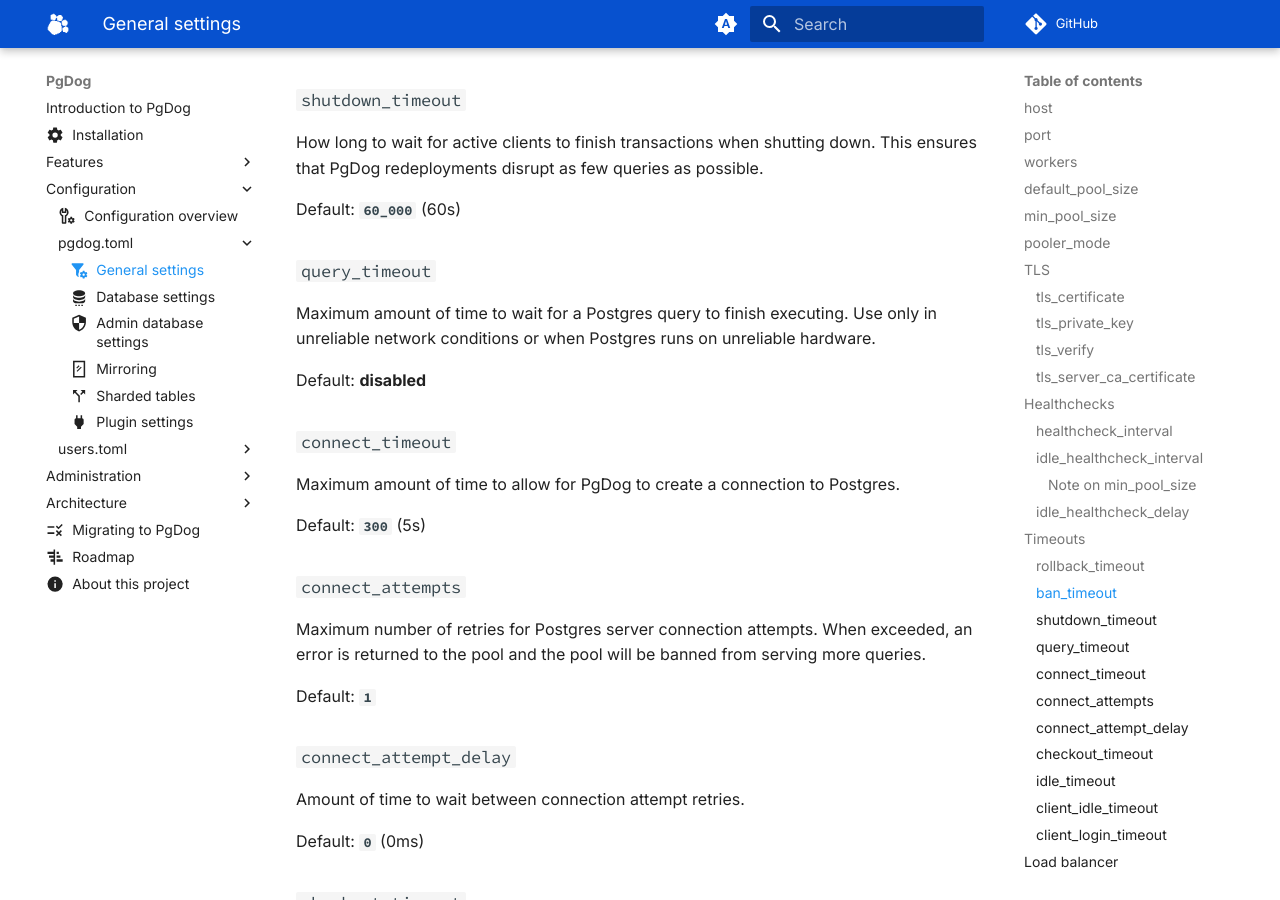
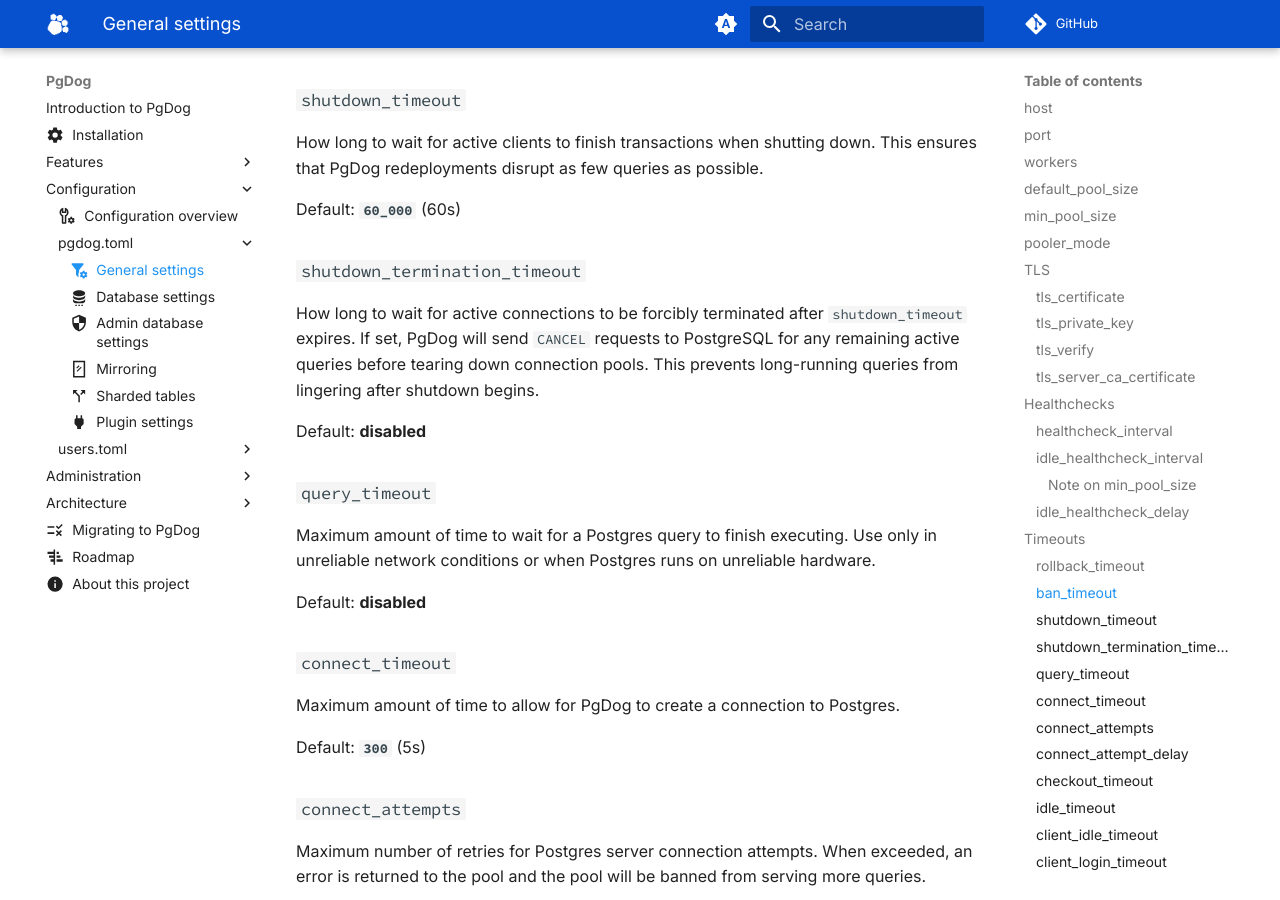
Before and after one commit to pgdogdev/docs, an MkDocs documentation site: the page built from docs/configuration/pgdog.toml/general.md, in a window 1280 px wide and 900 px high, scrolled down 4110 px. Built offline with MkDocs 1.6.1 and Material for MkDocs 9.7.7, drawn with Linux system fonts in a browser that asks for light colours; comment, search, counter and statistics services are not loaded.

Commit message:
Add description for shutdown_termination_timeout option (#31)

```diff
--- a/docs/configuration/pgdog.toml/general.md
+++ b/docs/configuration/pgdog.toml/general.md
@@ -147,6 +147,12 @@
 queries as possible.
 
 Default: **`60_000`** (60s)
+
+### `shutdown_termination_timeout`
+
+How long to wait for active connections to be forcibly terminated after `shutdown_timeout` expires. If set, PgDog will send `CANCEL` requests to PostgreSQL for any remaining active queries before tearing down connection pools. This prevents long-running queries from lingering after shutdown begins.
+
+Default: **disabled**
 
 ### `query_timeout`
 
```
